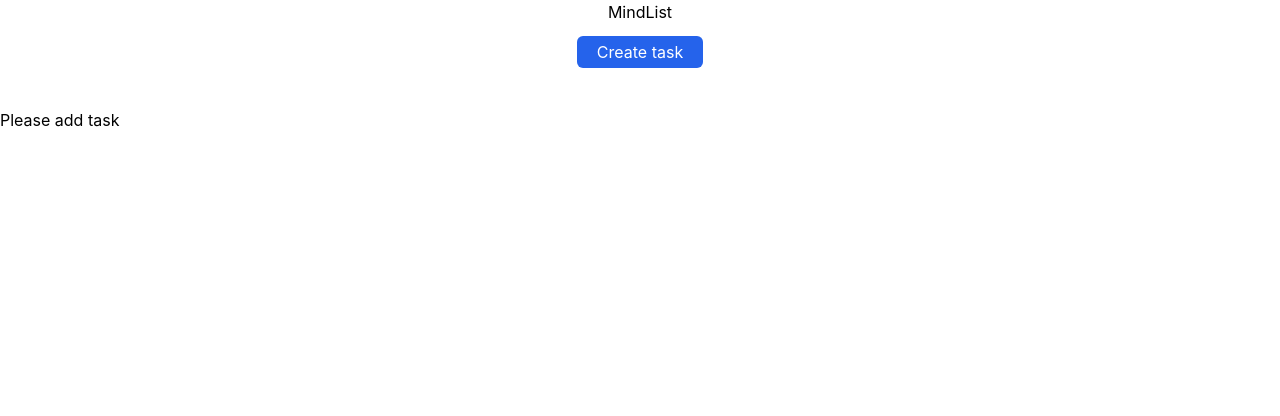
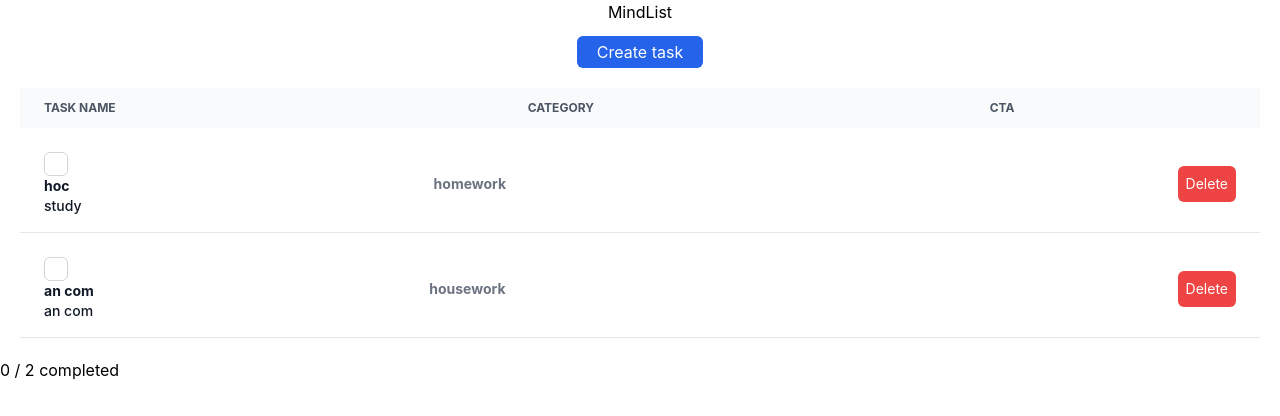
Before and after one commit to buiphuoctai145/mind-list, a React (Create React App) app: page / in a window 1280 px wide. Shown: the top 416 px of the page. Built offline with nearby package versions, Linux system fonts and the light colour scheme.

Commit message:
design table, hard data in category list

```diff
--- a/src/components/pages/mind-list.tsx
+++ b/src/components/pages/mind-list.tsx
@@ -6,20 +6,27 @@ import { TaskItem } from "./task-item";
 export const MindList = () => {
   const [modal, setModal] = useState(false);
 
-  const [todoList, setTodoList] = useState<Todo[]>([]);
+  const [todoList, setTodoList] = useState<Todo[]>(TEST_DATA);
 
-  const [completedTask, setCompletedTask] = useState(0)
+  const [completedTask, setCompletedTask] = useState(0);
 
-  const _onCreate = (taskName: string, description: string) => {
-    console.log(taskName, description);
+  const _onCreate = (
+    taskName: string,
+    description: string,
+    category: string
+  ) => {
+    console.log(taskName, description, category);
     // setTodoList([...todoList, { name: taskName, description }]);
-    setTodoList((current) => [...current, { name: taskName, description }]);
+    setTodoList((current) => [
+      ...current,
+      { name: taskName, description, category },
+    ]);
   };
 
   const _onCheck = (index: number) => {
     const newTodoList = [...todoList];
     const isChecked = newTodoList[index].checked;
-    setCompletedTask(completedTask + (isChecked ? -1 : 1))
+    setCompletedTask(completedTask + (isChecked ? -1 : 1));
     newTodoList[index].checked = !newTodoList[index].checked;
     setTodoList(newTodoList);
   };
@@ -30,26 +37,88 @@ export const MindList = () => {
     setTodoList(newTodoList);
   };
 
-  // const todoRemaining = todoList.length > 0;
-
   return (
     <div>
       <div className="header-container test text-center">
         <h3>MindList</h3>
-        <button className="mt-3 bg-blue-600 py-1 px-5 rounded-md text-white" onClick={() => setModal(true)}>
+        <button
+          className="mt-3 bg-blue-600 py-1 px-5 rounded-md text-white"
+          onClick={() => setModal(true)}
+        >
           Create task
         </button>
       </div>
       <div className="flex flex-col gap-2 p-5">
+        <table className="w-full text-sm text-left text-gray-500 dark:text-gray-400">
+          <thead className="text-xs text-gray-600 uppercase bg-gray-50 dark:bg-gray-700 dark:text-gray-400">
+            <tr>
+              <th scope="col" className="px-6 py-3">
+                Task Name
+              </th>
+              <th scope="col" className="px-6 py-3">
+                Category
+              </th>
+              <th scope="col" className="px-6 py-3">
+                CTA
+              </th>
+            </tr>
+          </thead>
+        </table>
         {todoList.map((todo, index) => (
-          <TaskItem data={todo} key={index} onCheck={() => _onCheck(index)} onRemove={() => _onRemove(index)} />
-        ))}
+              <TaskItem
+                data={todo}
+                key={index}
+                onCheck={() => _onCheck(index)}
+                onRemove={() => _onRemove(index)}
+              />
+            ))}
       </div>
       <div className="flex items-center"></div>
-      {
-        todoList.length === 0 ? <p>Please add task</p> : <p>{completedTask} / {todoList.length} completed</p>
-      }
-      <ModalCreateTask onClose={() => setModal(false)} onCreate={_onCreate} isVisible={modal} />
+      {todoList.length === 0 ? (
+        <p>Please add task</p>
+      ) : (
+        <p>
+          {completedTask} / {todoList.length} completed
+        </p>
+      )}
+      <ModalCreateTask
+        onClose={() => setModal(false)}
+        onCreate={_onCreate}
+        isVisible={modal}
+      />
     </div>
   );
 };
+
+const TEST_DATA = [
+  {
+    name: "hoc",
+    description: "study",
+    category: "homework",
+  },
+  {
+    name: "an com",
+    description: "an com",
+    category: "housework",
+  },
+  // {
+  //     "name": "nau com",
+  //     "description": "nau com",
+  //     "category": "housework"
+  // },
+  // {
+  //     "name": "quet nha",
+  //     "description": "quet nha",
+  //     "category": "housework"
+  // },
+  // {
+  //     "name": "freelance",
+  //     "description": "di lam",
+  //     "category": "job"
+  // },
+  // {
+  //     "name": "qc",
+  //     "description": "di lam",
+  //     "category": "job"
+  // }
+];
--- a/src/components/pages/task-item.tsx
+++ b/src/components/pages/task-item.tsx
@@ -1,5 +1,6 @@
 import React from "react";
 import { Todo } from "src/types/todo";
+
 
 export const TaskItem = ({
   data,
@@ -11,10 +12,13 @@ export const TaskItem = ({
   onRemove?: () => void;
 }) => {
   return (
-    <div
-      className={`flex shadow p-2 items-center rounded-sm" ${
-        data.checked ? "bg-gray-500" : "bg-green-300"
-      }`}
+    <div className="relative overflow-x-auto">
+      <table className="w-full text-sm text-left text-gray-500 dark:text-gray-400">
+        <tbody>
+          <tr className="bg-white border-b dark:bg-gray-800 dark:border-gray-700">
+            <th
+              scope="row"
+              className="px-6 py-4 font-medium text-gray-900 whitespace-nowrap dark:text-white"
             >
                           <div className="flex">
               <div className="flex-none w-14">
@@ -41,7 +45,18 @@ export const TaskItem = ({
                 <p className="text-sm">{data.description}</p>
               )}
             </div>
-      <div className="flex-none">
+            </th>
+            <td className="px-6 py-4">
+              <div className="grow">
+                {data.checked ? (
+                  <p className="font-bold line-through">{data.category}</p>
+                ) : (
+                  <p className="font-bold">{data.category}</p>
+                )}
+              </div>
+            </td>
+            <td className="px-6 py-4">
+              <div className="flex-none float-right">
                 <button
                   onClick={onRemove}
                   className="bg-red-500 p-2 rounded-md text-white"
@@ -49,6 +64,10 @@ export const TaskItem = ({
                   Delete
                 </button>
               </div>
+            </td>
+          </tr>
+        </tbody>
+      </table>
     </div>
   );
 };
--- a/src/types/todo.ts
+++ b/src/types/todo.ts
@@ -1,5 +1,7 @@
 export interface Todo {
   name: string;
   description: string;
+  category: string;
+  // deadline: string;
   checked?: boolean;
 }
```
Lines whose indentation alone changed are shown as unchanged.
